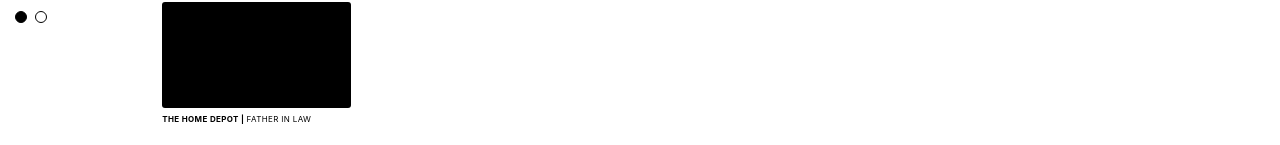
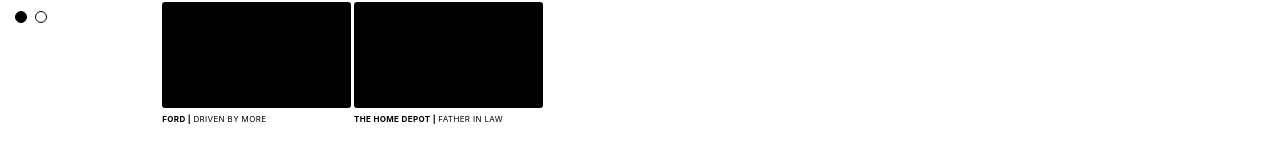
Before and after one commit to terryrayment/terry-rayment, a Next.js app: page / in a window 1280 px wide. Shown: the part 762-907 px from the top of the page. Built offline with nearby package versions, Linux system fonts and the light colour scheme; a web font is replaced by a local one.

Commit message:
Add Ford spot (pending video ID), lightboxCredit field for Caleb Slain truck unit credit

```diff
--- a/src/components/work-modal.tsx
+++ b/src/components/work-modal.tsx
@@ -54,6 +54,11 @@ export function WorkModal({
               <span className="font-bold"> | </span>
               <span className="font-normal">{work.title}</span>
             </>
+          )}
+          {work.lightboxCredit && (
+            <div className="mt-1 opacity-50 font-normal tracking-[0.06em] normal-case">
+              {work.lightboxCredit}
+            </div>
           )}
         </div>
         <button
--- a/src/data/works.ts
+++ b/src/data/works.ts
@@ -18,6 +18,8 @@ export interface Work {
   scale?: number;
   /** Optional copy shown under the video in the modal lightbox. */
   lightboxDescription?: string;
+  /** Optional small credit line shown under the title in the modal header. */
+  lightboxCredit?: string;
   /** Duration category for filtering on the hire grid.
    *  short = under 31s, medium = 31s–2min, long = over 2min */
   duration?: "short" | "medium" | "long";
@@ -272,6 +274,16 @@ export const works: Work[] = [
       "In 2013 I went out for a month to make something about what it actually feels like to work in the creative industry.\n\nWe talked to people who were genuinely willing to be transparent about the mess of it and the pursuit of something you believe in inside a system that doesn't always believe in the same things you do",
   },
   {
+    id: "w031",
+    client: "FORD",
+    title: "DRIVEN BY MORE",
+    category: "COMMERCIAL",
+    muxPlaybackId: "", // TODO: add Mux or Vimeo ID
+    scale: 1,
+    duration: "medium",
+    lightboxCredit: "SHOT TRUCK UNIT — DIR. CALEB SLAIN",
+  },
+  {
     id: "w028",
     client: "THE HOME DEPOT",
     title: "FATHER IN LAW",
```
